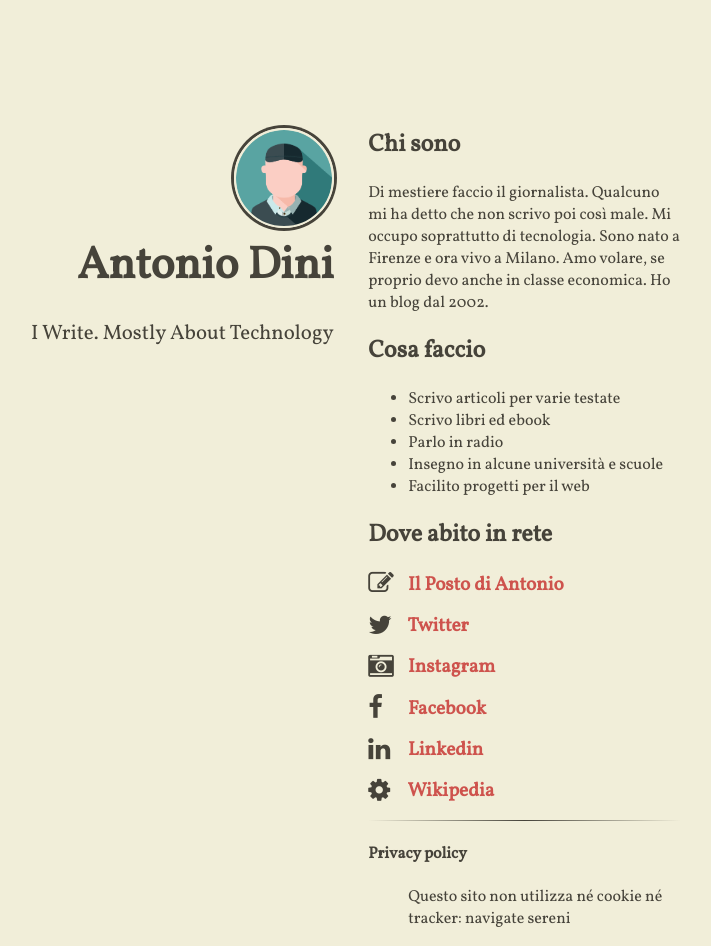
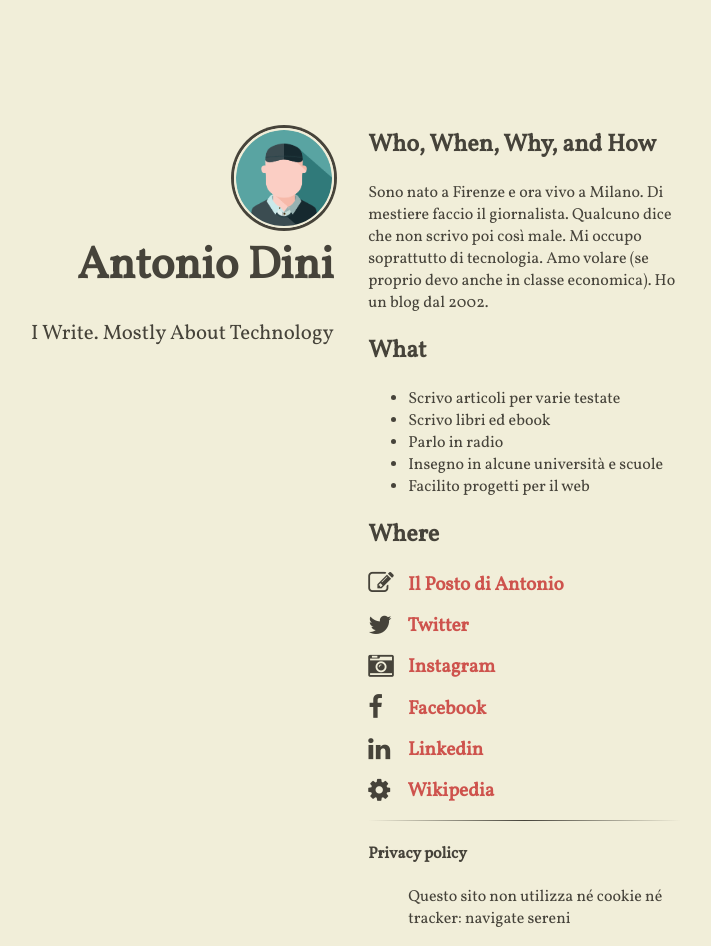
Before and after one commit to antoniodini/antoniodini.github.io, a Jekyll site: the page built from index.html, in a window 1280 px wide. Shown: the whole page, without its empty margins (299-1010 px from the left). Built offline with Jekyll 4.4.1, drawn with Linux system fonts in a browser that asks for light colours; nearby versions of some CDN libraries.

Commit message:
Experiment: Inglese nei titoli

```diff
--- a/_includes/content.html
+++ b/_includes/content.html
@@ -1,7 +1,7 @@
-<h2>Chi sono</h2>
-<p>Di mestiere faccio il giornalista. Qualcuno mi ha detto che non scrivo poi così male. Mi occupo soprattutto di tecnologia. Sono nato a Firenze e ora vivo a Milano. Amo volare, se proprio devo anche in classe economica. Ho un blog dal 2002.</p>
+<h2>Who, When, Why, and How</h2>
+<p>Sono nato a Firenze e ora vivo a Milano. Di mestiere faccio il giornalista. Qualcuno dice che non scrivo poi così male. Mi occupo soprattutto di tecnologia. Amo volare (se proprio devo anche in classe economica). Ho un blog dal 2002.</p>
 
-<h2>Cosa faccio</h2>
+<h2>What</h2>
 <ul>
   <li>Scrivo articoli per varie testate</li>
   <li>Scrivo libri ed <a href:"http://40k.it/authors/dini_antonio.html" target="_blank">ebook</a></li>
@@ -10,7 +10,7 @@
   <li>Facilito progetti per il web</li>
 </ul>
 
-<h2>Dove abito in rete</h2>
+<h2>Where</h2>
 
 <!--<hr />-->
 
```
Also changed, not shown: 1 other file.
